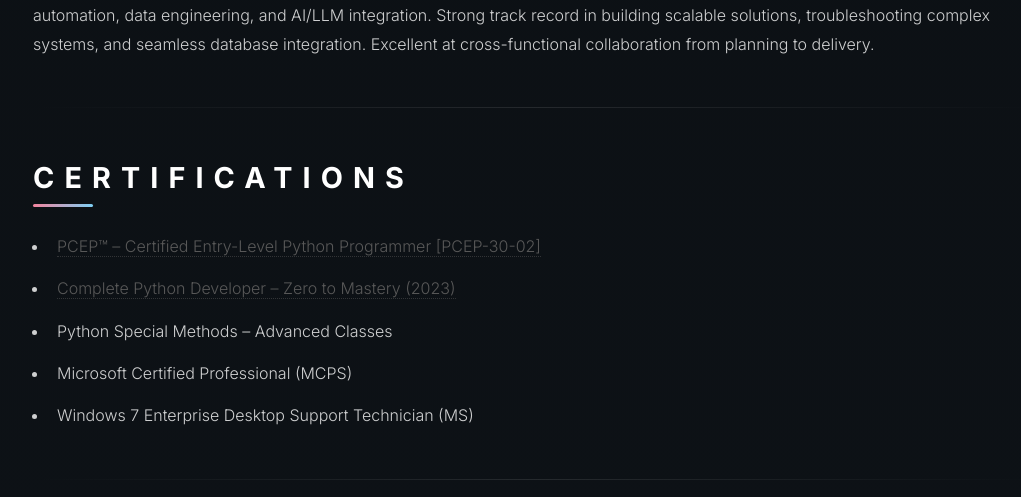
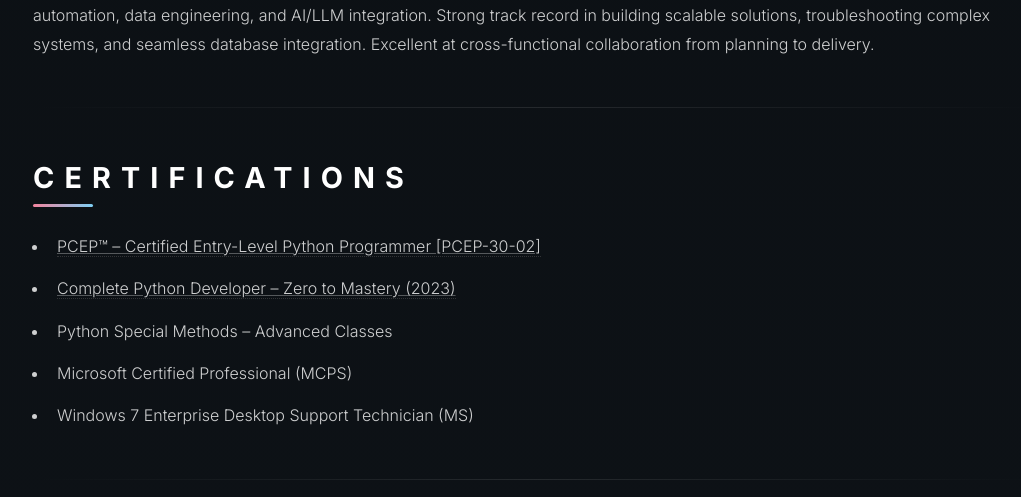
Before and after one commit to Ajollyworld79/personal-project, a Python web app: template templates/about.html in a window 1280 px wide. Shown: the part 939-1436 px from the top of the page, without its empty margins (103-1124 px from the left). Run offline with Jinja, Linux system fonts and the light colour scheme; the template is opened without the code that fills it, so the values that code supplies are empty.

Commit message:
commit Update about page content

```diff
--- a/templates/about.html
+++ b/templates/about.html
@@ -212,6 +212,18 @@
     color: rgba(255, 255, 255, 0.8);
 }
 
+.section ul li a {
+    color: rgba(255, 255, 255, 0.8);
+    text-decoration: underline;
+    text-decoration-color: rgba(255, 255, 255, 0.3);
+    transition: all 0.2s ease;
+}
+
+.section ul li a:hover {
+    color: #fff;
+    text-decoration-color: rgba(255, 255, 255, 0.8);
+}
+
 .section em {
     color: #f2849e;
     font-style: normal;
```
